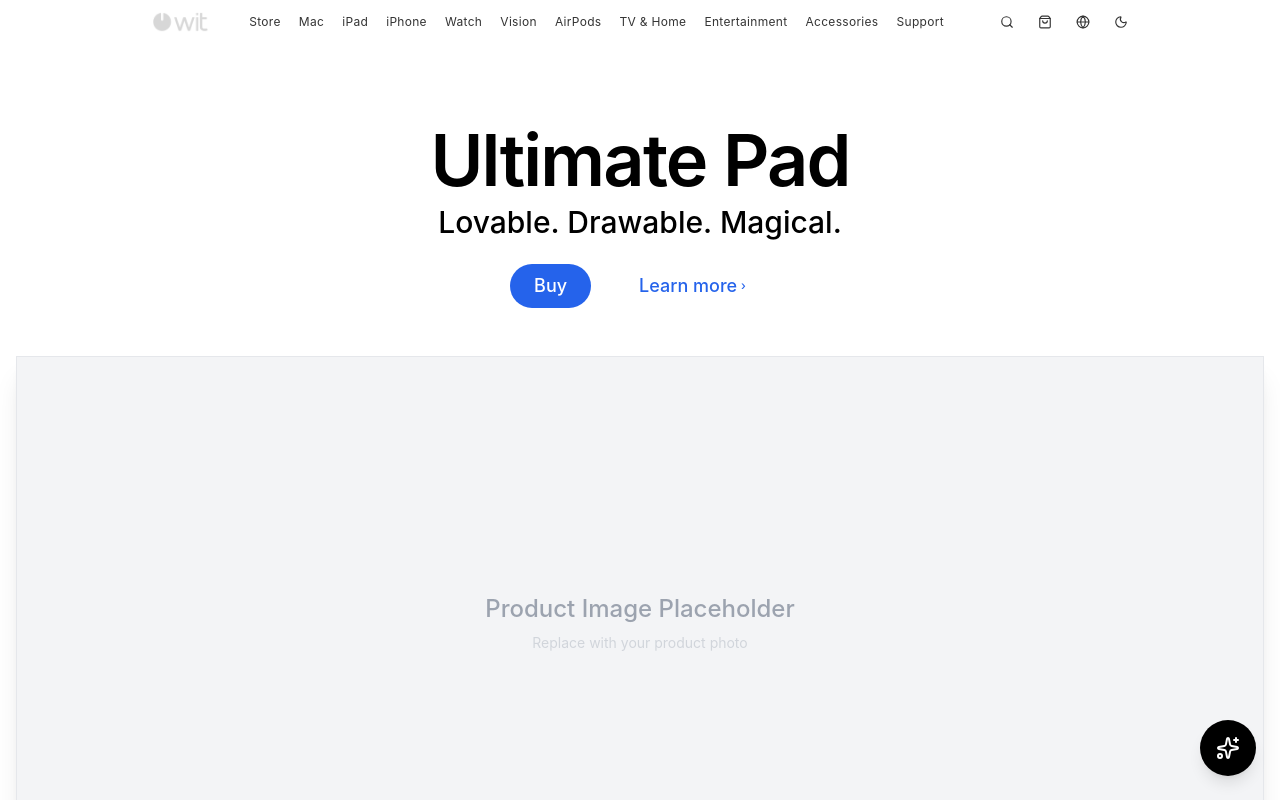
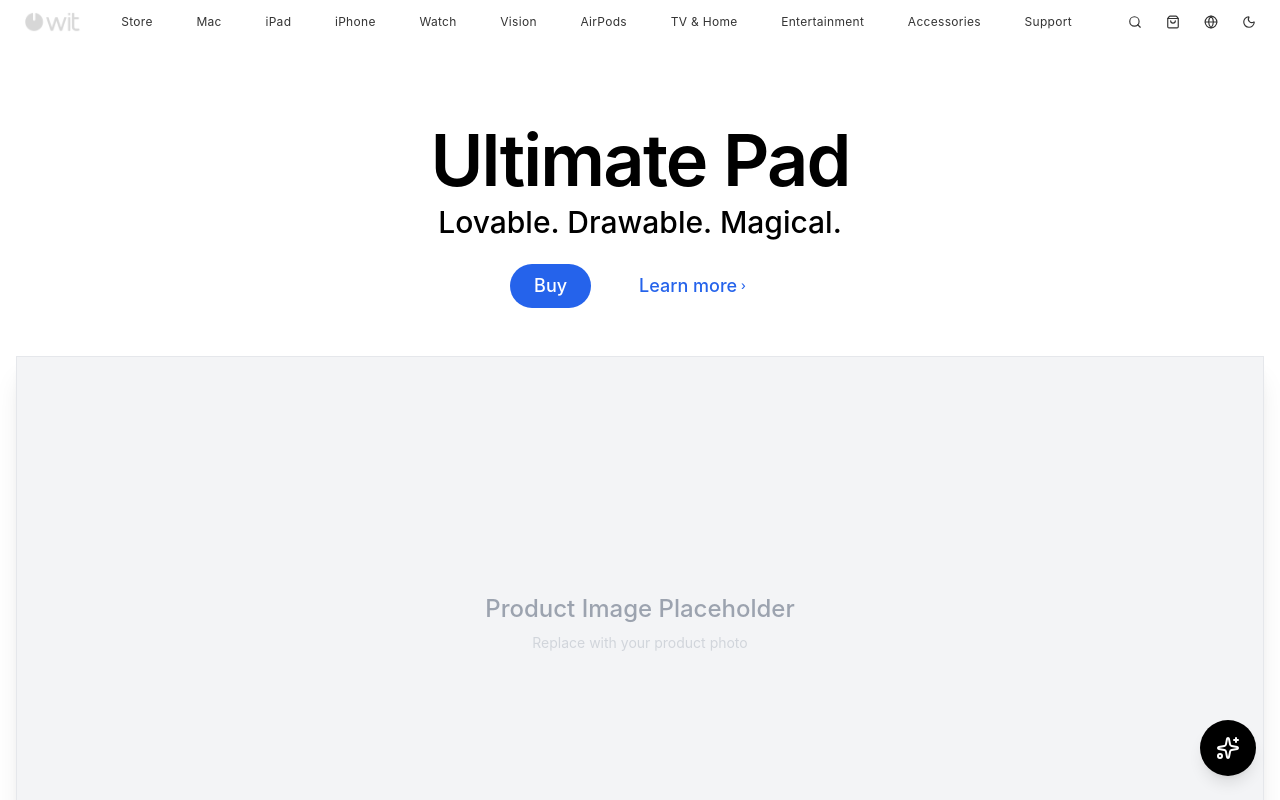
Before and after one commit to WIT-InnovacionTecnologia/WIT_web_page, a React (Vite) app: page / in a window 1280 px wide. Shown: the top 800 px of the page. Built offline with nearby package versions, Linux system fonts and the light colour scheme.

Commit message:
feat: agrandar contenedores de las secciones que faltaban

```diff
--- a/src/components/Footer.tsx
+++ b/src/components/Footer.tsx
@@ -22,7 +22,7 @@
 
     return (
         <footer className="bg-gray-100 text-gray-600 text-xs py-10">
-            <div className="max-w-5xl mx-auto px-4 sm:px-6 lg:px-8">
+            <div className="w-full px-4 sm:px-6 lg:px-8">
                 <div className="grid grid-cols-2 md:grid-cols-4 gap-8">
                     {footerSections.map((section) => (
                         <div key={section.title}>
--- a/src/components/Navbar.tsx
+++ b/src/components/Navbar.tsx
@@ -141,7 +141,7 @@
             className={`fixed top-0 w-full z-50 transition-colors duration-500 ${isOpen || activeHover || isSearchOpen ? 'bg-white dark:bg-black text-black dark:text-white' : scrolled ? 'bg-white/80 dark:bg-black/80 backdrop-blur-md border-b border-gray-200 dark:border-gray-800 text-black dark:text-white' : 'bg-transparent text-black dark:text-white'
                 }`}
         >
-            <div className="max-w-[1024px] mx-auto px-4 sm:px-6 relative z-50 bg-inherit">
+            <div className="w-full px-4 sm:px-6 relative z-50 bg-inherit">
                 <div className="flex items-center justify-between h-[44px]">
 
                     {/* Desktop Layout */}
--- a/src/components/ProductShowcase.tsx
+++ b/src/components/ProductShowcase.tsx
@@ -24,7 +24,7 @@
 
     return (
         <section className="py-20 bg-white dark:bg-transparent overflow-hidden transition-colors duration-300">
-            <div className="max-w-7xl mx-auto px-4 md:px-8">
+            <div className="w-full px-4 md:px-8">
                 {features.map((feature, idx) => (
                     <div
                         key={idx}
```
